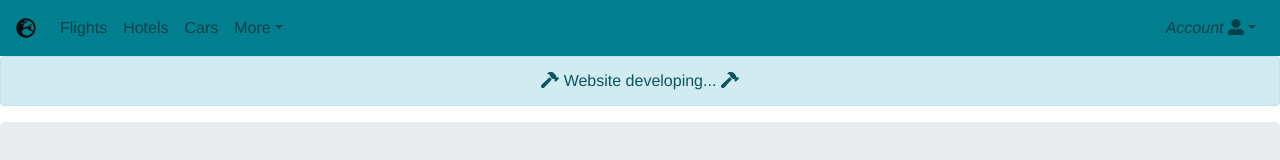
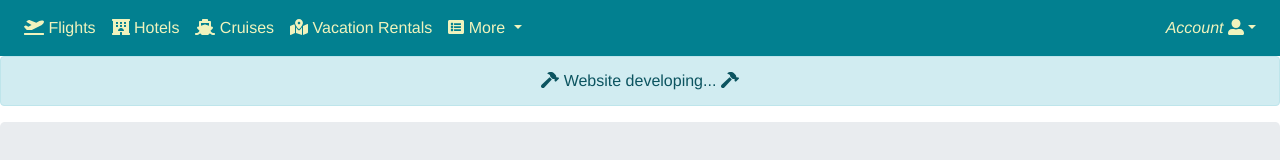
Before and after one commit to devinajaiswal/info6150-spring2020, a Vue app: page / in a window 1280 px wide. Shown: the top 160 px of the page. Built offline with nearby package versions, Linux system fonts and the light colour scheme.

Commit message:
finished navbar

```diff
--- a/src/components/Navbar.vue
+++ b/src/components/Navbar.vue
@@ -1,23 +1,34 @@
 <template>
   <div id="navbar">
-    <b-navbar toggleable="lg">
-      <b-navbar-brand>
-        <font-awesome-icon icon="globe-europe"/>
-      </b-navbar-brand>
-
+    <b-navbar toggleable="lg" >
+    <!-- <b-navbar-brand>
+    <font-awesome-icon icon="route"></font-awesome-icon>
+    </b-navbar-brand> -->
       <b-navbar-toggle target="nav-collapse"></b-navbar-toggle>
 
       <b-collapse id="nav-collapse" is-nav>
-        <b-navbar-nav>
-          <b-nav-item href="/">Flights</b-nav-item>
+        <b-navbar-nav pills>
+
+          <b-nav-item href="/" ><font-awesome-icon icon="plane-departure"></font-awesome-icon> Flights</b-nav-item>
+
           <!-- <b-nav-item href="/about">About</b-nav-item> -->
-          <b-nav-item href="/hotels">Hotels</b-nav-item>
-          <b-nav-item href="/Cars">Cars</b-nav-item>
-          <b-nav-item-dropdown text="More" right>
-             <b-dropdown-item href="#">Vacation Rentals </b-dropdown-item>
-             <b-dropdown-item href="#">Deals </b-dropdown-item>
-             <b-dropdown-item href="#">Rewards</b-dropdown-item>
-             <b-dropdown-item href="#">Mobile</b-dropdown-item>
+
+          <b-nav-item href="/hotels"> <font-awesome-icon icon="hotel"></font-awesome-icon> Hotels</b-nav-item>
+
+          <b-nav-item  href="/Cruises"><font-awesome-icon icon="ship"></font-awesome-icon> Cruises</b-nav-item>
+          <b-nav-item href="/VacationRentals"><font-awesome-icon icon="map-marked-alt"></font-awesome-icon> Vacation Rentals</b-nav-item>
+
+
+          <b-nav-item-dropdown id="nav-dropdown" text="More" right>
+            <!-- Using 'button-content' slot -->
+            <template slot="button-content">
+                <font-awesome-icon icon="list-alt"></font-awesome-icon>
+                More
+            </template>
+             <b-dropdown-item href="#"><font-awesome-icon icon="car"></font-awesome-icon> Cars</b-dropdown-item>
+             <b-dropdown-item href="#"><font-awesome-icon icon="percentage"></font-awesome-icon> Deals </b-dropdown-item>
+             <b-dropdown-item href="#"><font-awesome-icon icon="gift"></font-awesome-icon> Rewards</b-dropdown-item>
+             <b-dropdown-item href="#"><font-awesome-icon icon="mobile"></font-awesome-icon> Mobile</b-dropdown-item>
           </b-nav-item-dropdown>
           </b-navbar-nav>
 
@@ -46,7 +57,16 @@ export default {
 <style>
 #navbar{
 background-color: #028090;
-color:  #f0f3bd;
+color: #f0f3bd;
+}
+.navbar-nav li a{
+color: #f0f3bd !important
+
+}
+.dropdown-menu{
+  background-color:  #028090;
+
 }
 
+
 </style>
--- a/src/main.js
+++ b/src/main.js
@@ -11,7 +11,17 @@ import {
   faPlaneDeparture,
   faUserAlt,
   faHammer,
-  faGlobeEurope
+  faGlobeEurope,
+  faHotel,
+  faShip,
+  faMapMarkedAlt,
+  faUmbrellaBeach,
+  faCar,
+  faPercentage,
+  faGift,
+  faMobile,
+  faListAlt,
+  faRoute
 } from "@fortawesome/free-solid-svg-icons";
 import {
   faGithub,
@@ -26,8 +36,17 @@ library.add(faUserAlt);
 library.add(faHammer);
 library.add(faGithub);
 library.add(faFontAwesome);
-library.add(faGlobeEurope)
-
+library.add(faGlobeEurope);
+library.add(faHotel);
+library.add(faShip);
+library.add(faMapMarkedAlt);
+library.add(faUmbrellaBeach);
+library.add(faCar);
+library.add(faPercentage);
+library.add(faGift);
+library.add(faMobile);
+library.add(faListAlt);
+library.add(faRoute);
 Vue.component("font-awesome-icon", FontAwesomeIcon);
 
 Vue.config.productionTip = false;
```
